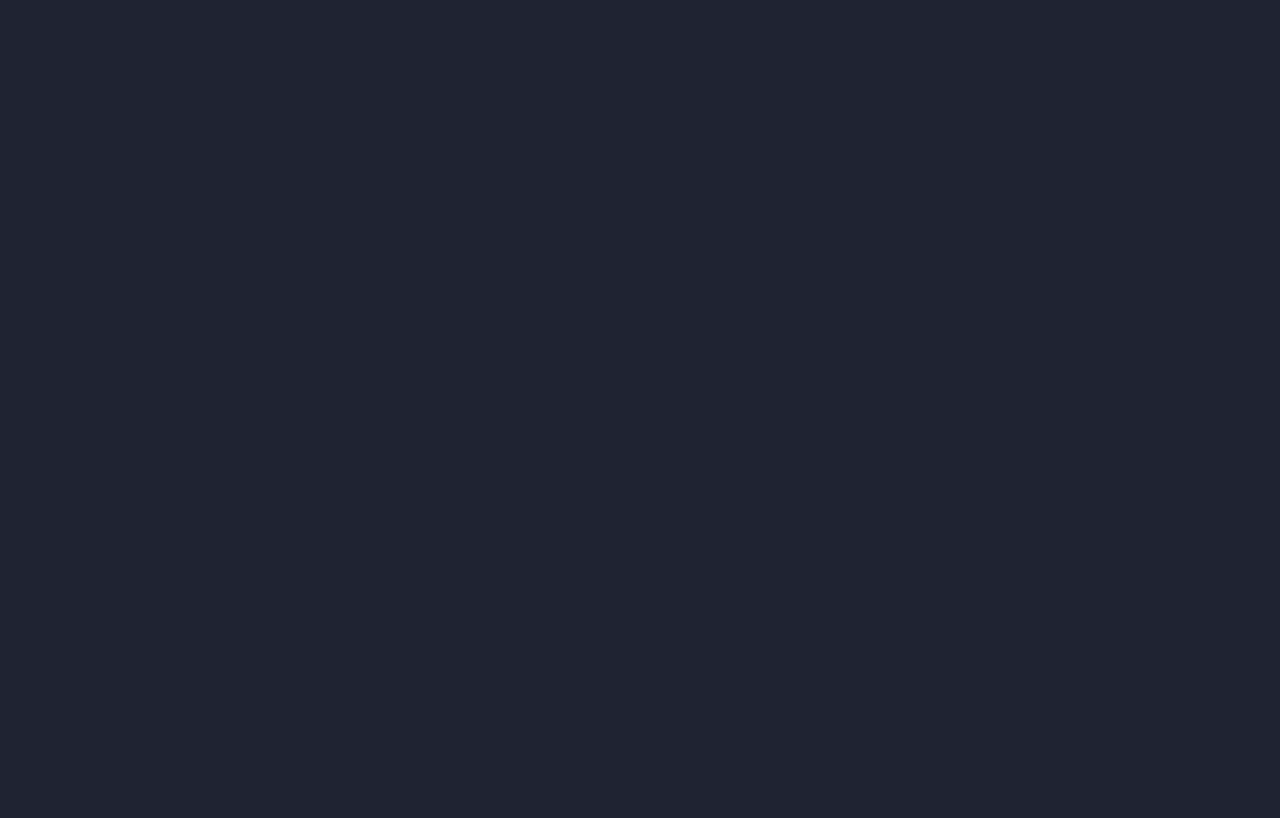
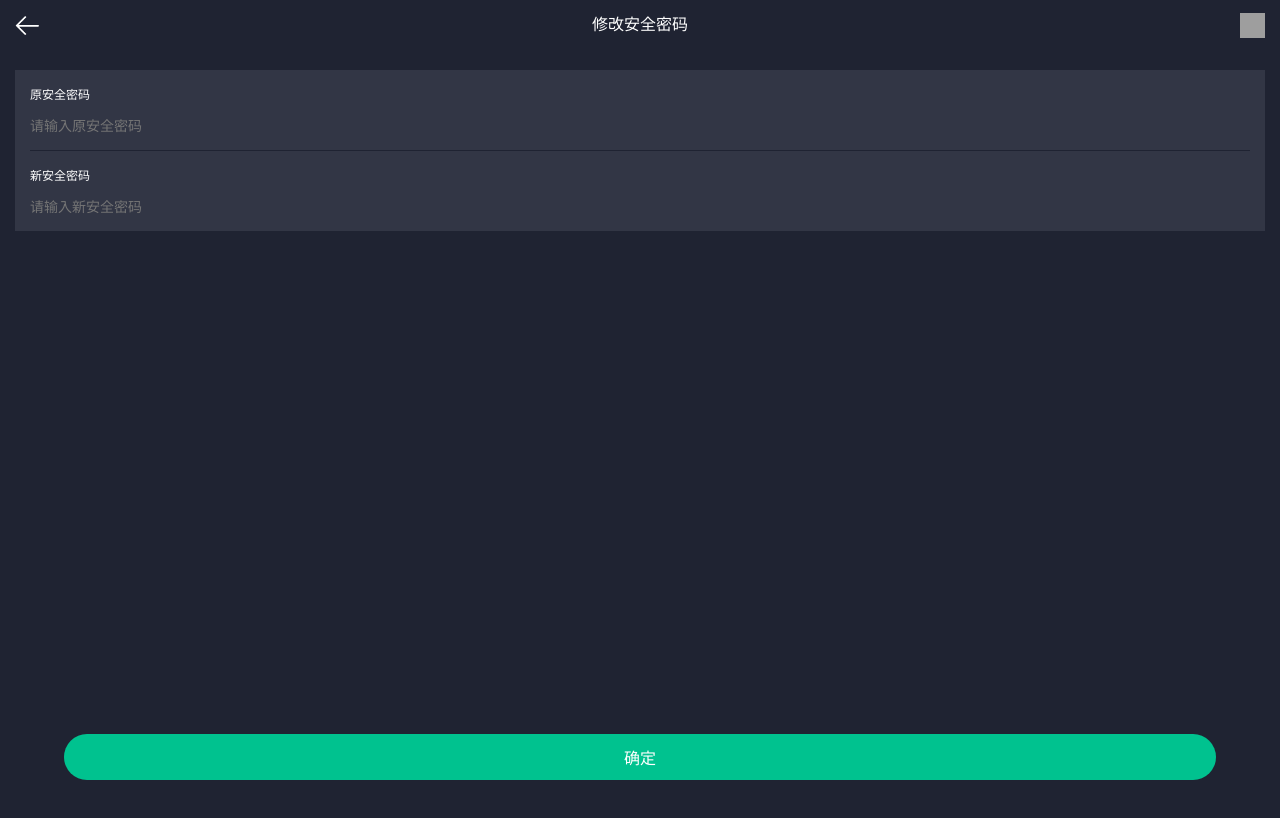
Before and after one commit to Gringe920/CTC-Wallet, a Vue app: page /changeSecurePsw in a window 1280 px wide. Shown: the top 818 px of the page. Built offline with nearby package versions, Linux system fonts and the light colour scheme; grey boxes are pictures that could not be loaded.

Commit message:
修改登陆密码

```diff
--- a/src/router.js
+++ b/src/router.js
@@ -20,6 +20,7 @@ import Lang from "./views/user/lang"
 import AccountManage from './views/user/accountManage'
 import ExportAddr from './views/user/exportAddr'
 import MnemonicWord from './views/user/mnemonicWord'
+import ChangeSecurePsw from './views/user/changeSecurePsw'
 
 import Login from './views/login'
 import Convolution from './views/dapp/convolution'
@@ -116,6 +117,11 @@ export default new Router({
       component: Lang
     },
     {
+      path: '/changeSecurePsw',
+      name: 'changeSecurePsw',
+      component: ChangeSecurePsw
+    },
+    {
       path: '/accountManage',
       name: 'accountManage',
       component: AccountManage
--- a/src/views/user/accountManage.vue
+++ b/src/views/user/accountManage.vue
@@ -26,7 +26,7 @@
         </div>
       </div>
 
-      <div class="account-import" v-show="!editMode" @click="$router.push({path: '/exportAddr'})">
+      <div class="account-import" v-if="!editMode" @click="$router.push({path: '/exportAddr'})">
         <i></i>
         导入地址
       </div>
@@ -49,17 +49,17 @@ export default {
       addressList: [
         {
           name: "RCP地址",
-          address: "RKWPDQTXW3FUPZTUNVCEAUG8HEDXEX7ZWQ",
+          address: "RKWPDQTXW3FUPZTUNVCEAUG8H",
           isChosen: false
         },
         {
           name: "RCP地址1",
-          address: "RKWPDQTXW3FUPZTUNVCEAUG8HEDXEX7ZWQ",
+          address: "RKWPDQTXW3FUPZTUNVCEAUG8H",
           isChosen: false
         },
         {
           name: "RCP地址2",
-          address: "RKWPDQTXW3FUPZTUNVCEAUG8HEDXEX7ZWQ",
+          address: "RKWPDQTXW3FUPZTUNVCEAUG",
           isChosen: false
         }
       ]
@@ -88,7 +88,7 @@ export default {
 <style lang="scss" scoped>
 .container {
   i.choose {
-    width: 14px;
+    min-width: 14px;
     height: 14px;
     border-radius: 7px;
     border: 1px solid #fff;
@@ -102,7 +102,8 @@ export default {
     }
   }
   .account-list {
-    margin: 75px 15px 0;
+    margin: 0 15px;
+    padding-top: 75px;
     .account-item {
       background: #323645;
       border-radius: 10px;
@@ -110,6 +111,10 @@ export default {
       margin-bottom: 10px;
       display: flex;
       align-items: center;
+      overflow: hidden;
+      .item-content{
+        overflow: hidden;
+      }
       i {
         margin-right: 15px;
       }
@@ -120,6 +125,9 @@ export default {
       .address {
         color: #7d8398;
         font-size: 12px;
+        white-space: nowrap;
+        text-overflow: ellipsis;
+        overflow: hidden;
       }
     }
     .account-import {
--- /dev/null
+++ b/src/views/user/changeSecurePsw.vue
@@ -0,0 +1,59 @@
+<template>
+  <div class="container">
+    <Header title="修改安全密码" />
+    <div class="content">
+      <div class="password">原安全密码</div>
+      <input class="psw-input" type="text" placeholder="请输入原安全密码" />
+      <div class="divider"></div>
+      <div class="password">新安全密码</div>
+      <input class="psw-input" type="text" placeholder="请输入新安全密码" />
+    </div>
+    <div class="error-msg" v-if="false">*原安全密码不正确</div>
+    <r-button text="确定" width="90%" class="comfirm"/>
+  </div>
+</template>
+
+<script>
+export default {};
+</script>
+
+<style lang="scss" scoped>
+.content {
+  background-color: #323645;
+  margin: 70px 15px 0px;
+  padding: 15px;
+
+  .password {
+    font-size: 12px;
+    color: white;
+    margin-bottom: 15px;
+  }
+
+  .psw-input {
+      font-size: 14px;
+      color: white;
+      outline: none;
+      border: none;
+      background: none;
+      width: 100%;
+  }
+
+  .divider {
+      width: 100%;
+      height: 1px;
+      background-color: #1F2332;
+      margin: 15px 0;
+  }
+}
+.error-msg{
+    color: #FF615D;
+    font-size: 12px;
+    padding:12px 0 0 15px;
+}
+.comfirm{
+    position: absolute;
+    bottom: 20px;
+    transform: translateX(-50%);
+    left: 50%;
+}
+</style>
--- a/src/views/user/index.vue
+++ b/src/views/user/index.vue
@@ -40,7 +40,7 @@
                     <i></i>
                 </div>
             </div>
-            <div class="user-nav-item">
+            <div class="user-nav-item" @click="$router.push({path: '/changeSecurePsw'})">
                 <i class="icon my_lock"></i>
                 <p>登录密码</p>
                 <div class="turn-right">
```
